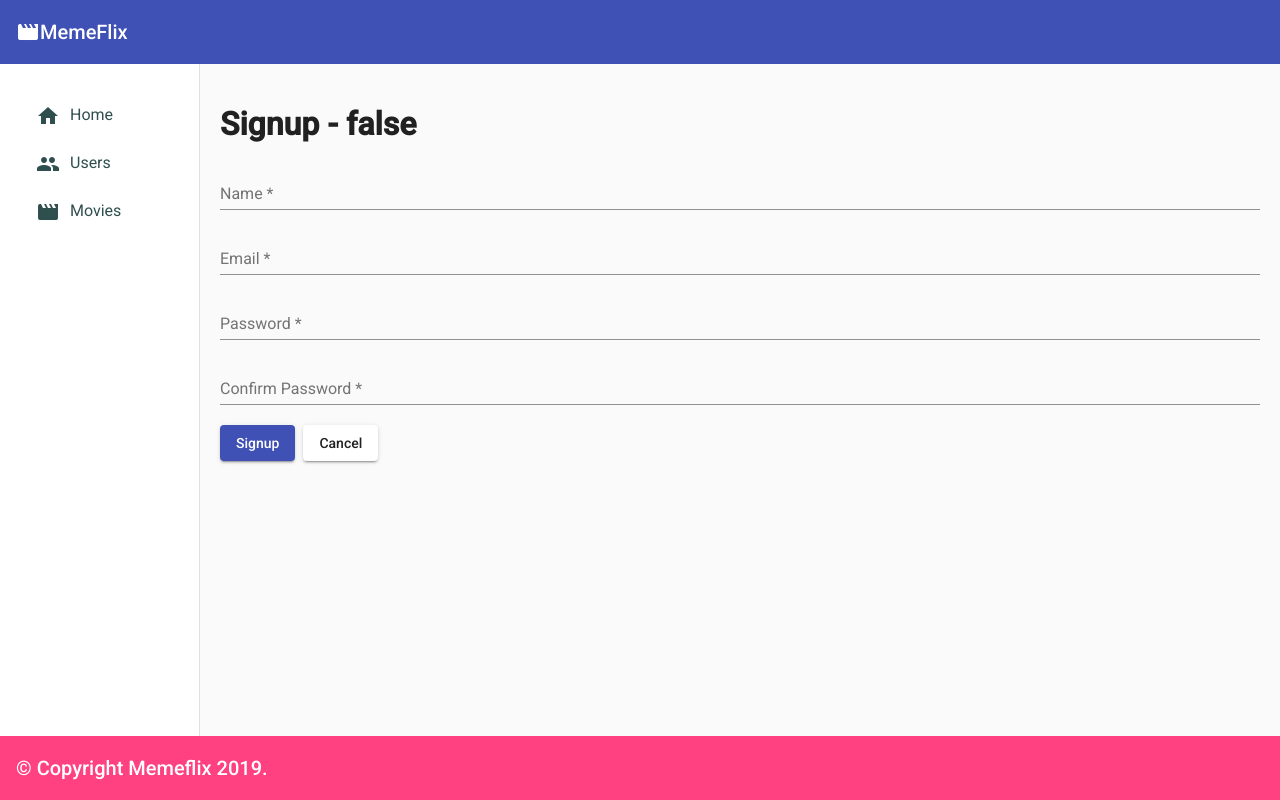
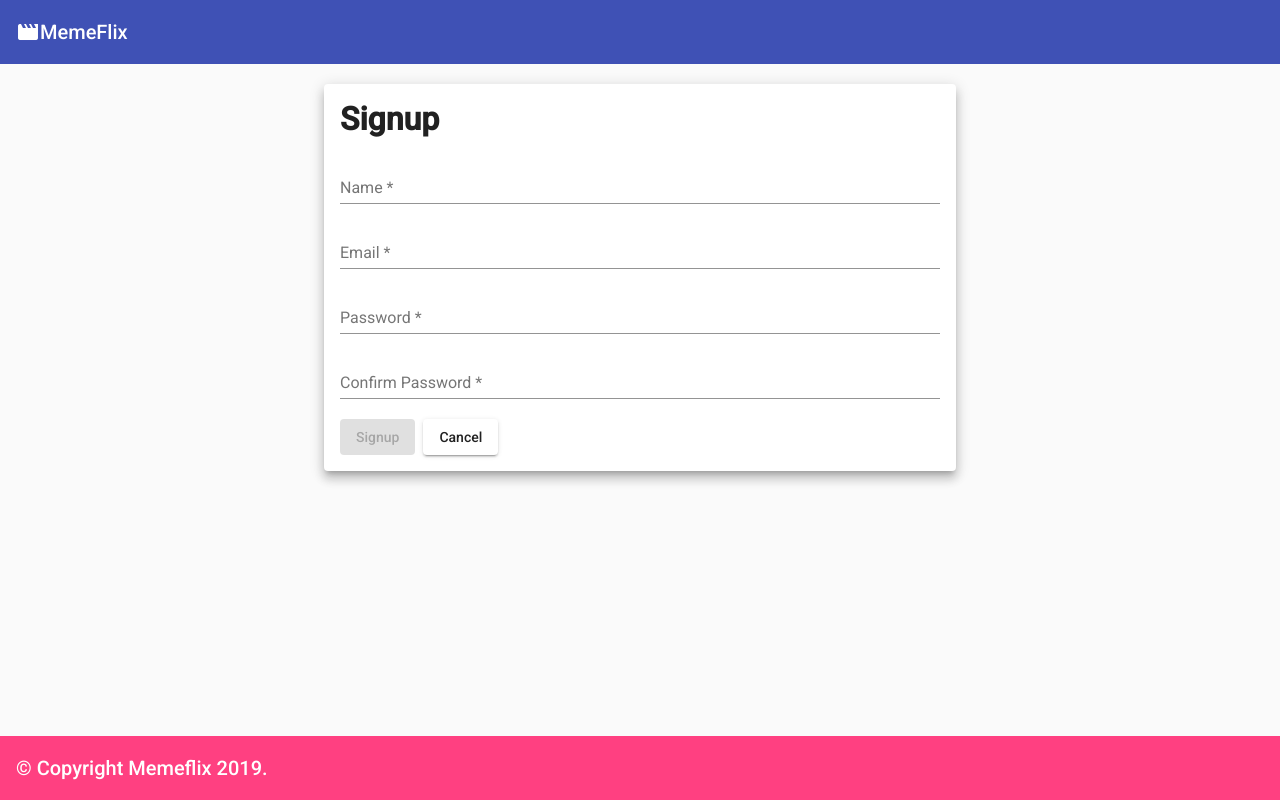
Before and after one commit to fsevilla/angular-memeflix, an Angular app: page /signup in a window 1280 px wide. Built offline with nearby package versions, Linux system fonts and the light colour scheme.

Commit message:
Added signup component and service

```diff
--- a/src/app/app.component.html
+++ b/src/app/app.component.html
@@ -1,7 +1,7 @@
 <app-header></app-header>
 
 <mat-drawer-container class="main-drawer-container">
-  <mat-drawer mode="side" opened>
+  <mat-drawer mode="side" opened *ngIf="userLoggedIn">
 
     <app-sidebar></app-sidebar>
 
--- a/src/app/app.module.ts
+++ b/src/app/app.module.ts
@@ -15,6 +15,8 @@ import {MatSortModule} from '@angular/material/sort';
 import {MatGridListModule} from '@angular/material/grid-list';
 import {MatDialogModule} from '@angular/material/dialog';
 import {MatButtonModule} from '@angular/material/button';
+import {MatSnackBarModule} from '@angular/material/snack-bar';
+import {MatCardModule} from '@angular/material/card';
 
 import { AppRoutingModule } from './app-routing.module';
 import { AppComponent } from './app.component';
@@ -62,7 +64,9 @@ import { SignupComponent } from './pages/signup/signup.component';
     MatSortModule,
     MatGridListModule,
     MatDialogModule,
-    MatButtonModule
+    MatButtonModule,
+    MatSnackBarModule,
+    MatCardModule
   ],
   providers: [],
   entryComponents: [ MovieDetailsComponent ],
--- a/src/app/pages/movies/movie.service.ts
+++ b/src/app/pages/movies/movie.service.ts
@@ -10,8 +10,8 @@ export class MovieService {
   constructor(private httpClient:HttpClient) {}
 
   getMovies():Promise<any> {
-    // const url = `${environment.apiUrl}${environment.apiPath}/movies`;
-    const url = 'https://jsonplaceholder.typicode.com/photos';
+    const url = `${environment.apiUrl}${environment.apiPath}/movies`;
+    // const url = 'https://jsonplaceholder.typicode.com/photos';
     return this.httpClient.get(url).toPromise();
   }
 }
--- a/src/app/pages/signup/signup.component.css
+++ b/src/app/pages/signup/signup.component.css
@@ -5,3 +5,8 @@ input, mat-form-field {
 a {
     margin-left: 8px;
 }
+
+mat-card {
+    max-width: 600px;
+    margin: 0 auto;
+}
--- a/src/app/pages/signup/signup.component.html
+++ b/src/app/pages/signup/signup.component.html
@@ -1,4 +1,6 @@
-<h1>Signup - {{form.valid}}</h1>
+<div class="container">
+    <mat-card class="mat-elevation-z8">
+        <h1>Signup</h1>
         <form [formGroup]="form" (submit)="submitForm()">
             <mat-form-field>
                 <input matInput placeholder="Name" formControlName="name">
@@ -37,7 +39,11 @@
 
             <mat-error *ngIf="hasMatchError()">Las contraseñas no coinciden</mat-error>
 
-    <button mat-raised-button color="primary">Signup</button>
-    <a mat-raised-button routerLink=".">Cancel</a>
+            <mat-error *ngIf="errorMessage">{{errorMessage}}</mat-error>
+
+            <button mat-raised-button color="primary" [disabled]="form.invalid">Signup</button>
+            <a mat-raised-button routerLink="../login">Cancel</a>
 
         </form>
+    </mat-card>
+</div>
--- a/src/app/pages/signup/signup.component.ts
+++ b/src/app/pages/signup/signup.component.ts
@@ -1,5 +1,9 @@
 import { Component, OnInit } from '@angular/core';
 import { FormGroup, FormBuilder, Validators } from '@angular/forms';
+import { Router } from '@angular/router';
+import {MatSnackBar} from '@angular/material/snack-bar';
+
+import { SignupService } from './signup.service';
 
 @Component({
   selector: 'app-signup',
@@ -9,8 +13,14 @@ import { FormGroup, FormBuilder, Validators } from '@angular/forms';
 export class SignupComponent implements OnInit {
 
   form:FormGroup;
+  errorMessage:string;
 
-  constructor(private formBuilder:FormBuilder) { }
+  constructor(
+    private formBuilder:FormBuilder,
+    private signupService:SignupService,
+    private router:Router,
+    private snackBar:MatSnackBar
+  ) { }
 
   ngOnInit() {
     this.form = this.formBuilder.group({
@@ -25,9 +35,16 @@ export class SignupComponent implements OnInit {
 
   submitForm() {
     if(this.form.valid) {
-      console.log('Form', this.form);
-    } else {
-      console.log('faltan datos');
+      this.signupService.register(this.form.getRawValue())
+        .then(() => {
+          this.router.navigate(['login']);
+        })
+        .catch(err => {
+          this.snackBar.open(err.error.error, 'Error', {
+            duration: 2000,
+            verticalPosition: 'top'
+          });
+        });
     }
   }
 
--- /dev/null
+++ b/src/app/pages/signup/signup.service.ts
@@ -0,0 +1,23 @@
+import { Injectable } from '@angular/core';
+import { HttpClient } from '@angular/common/http';
+
+import { environment } from './../../../environments/environment';
+
+@Injectable({
+  providedIn: 'root'
+})
+export class SignupService {
+
+  constructor(private httpClient: HttpClient) { }
+
+  register(data) {
+    const user = {
+      name: data.name,
+      email: data.email,
+      password: data.password
+    }
+
+    const url = environment.apiUrl + '/signup';
+    return this.httpClient.post(url, user).toPromise();
+  }
+}
--- a/src/styles.css
+++ b/src/styles.css
@@ -2,3 +2,8 @@
 
 html, body { height: 100%; }
 body { margin: 0; font-family: Roboto, "Helvetica Neue", sans-serif; }
+
+.container {
+    max-width: 1024px;
+    margin: 0 auto;
+}
```
Also changed, not shown: 1 other file (tests, documents, lock files or other folders). Lines whose indentation alone changed are shown as unchanged.
